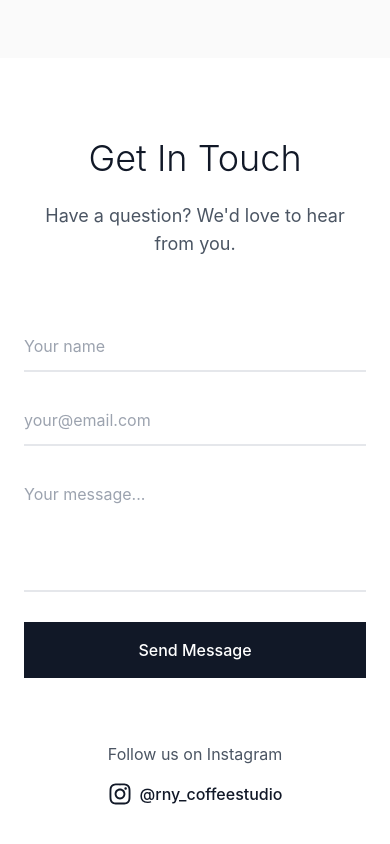
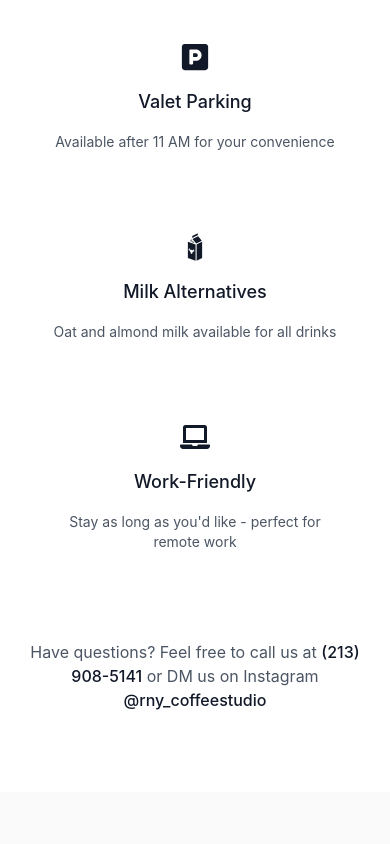
Before and after one commit to ChanYeob1202/RNY-Studio-Coffee, a React (Create React App) app: page / in a window 390 px wide. Shown: the part 3320-4164 px from the top of the page. Built offline with nearby package versions, Linux system fonts and the light colour scheme.

Commit message:
contact fixed

```diff
--- a/src/App.js
+++ b/src/App.js
@@ -1,13 +1,12 @@
 import './App.css';
-import { useState, useRef } from 'react';
+import { useRef } from 'react';
 import Navbar from './layout/Navbar';
 import Footer from './layout/Footer';
 import About from './components/about/About';
 import Location from './sections/location/Location';
 import Contact from './sections/contact/Contact';
+import CoffeeInfo from './sections/coffee/CoffeeInfo';
 import Hero from './components/hero/Hero';
-import { FiAlignJustify } from "react-icons/fi";
-import { IoCloseSharp } from "react-icons/io5";
 
 function App() {
   const sectionRefs = useRef({});
@@ -30,6 +29,7 @@ function App() {
   const navItems = [
     { id: "home", sectionName: "Home"},
     { id: "about", sectionName: "About Us"},
+    { id: "coffee", sectionName: "Our Coffee"},
     { id: "location", sectionName: "Location"},
     { id: "contact", sectionName: "Contact"},
   ]
@@ -53,6 +53,14 @@ function App() {
           <About />
       </section>
 
+      {/* Coffee Info */}
+      <section
+        id = "coffee"
+        ref={(el) => sectionRefs.current['coffee'] = el}
+        className = "w-full min-h-screen"
+      >
+        <CoffeeInfo />
+      </section>
 
       {/* Location (visit us) */}
       <section
--- /dev/null
+++ b/src/sections/coffee/CoffeeInfo.jsx
@@ -0,0 +1,94 @@
+import React from 'react'
+import { FaWifi, FaParking, FaCoffee, FaLaptop } from "react-icons/fa";
+import { GiMilkCarton } from "react-icons/gi";
+
+export default function CoffeeInfo() {
+  const amenities = [
+    {
+      icon: <FaWifi className="text-3xl" />,
+      title: "Free WiFi",
+      description: "Stay connected with complimentary high-speed internet"
+    },
+    {
+      icon: <FaParking className="text-3xl" />,
+      title: "Valet Parking",
+      description: "Available after 11 AM for your convenience"
+    },
+    {
+      icon: <GiMilkCarton className="text-3xl" />,
+      title: "Milk Alternatives",
+      description: "Oat and almond milk available for all drinks"
+    },
+    {
+      icon: <FaLaptop className="text-3xl" />,
+      title: "Work-Friendly",
+      description: "Stay as long as you'd like - perfect for remote work"
+    }
+  ];
+
+  return (
+    <div className="w-full min-h-screen flex flex-col items-center px-6 py-20 bg-white">
+
+      {/* Our Coffee Header */}
+      <div className="text-center mb-16 max-w-3xl">
+        <h2 className="text-4xl md:text-5xl font-light mb-6 text-gray-900">
+          Our Coffee
+        </h2>
+        <p className="text-lg text-gray-600">
+          Exceptional beans, expertly crafted
+        </p>
+      </div>
+
+      {/* Roastery Partner Section */}
+      <div className="w-full max-w-4xl mb-24">
+        <div className="bg-neutral-50 p-12 text-center">
+          <div className="mb-6">
+            <FaCoffee className="text-5xl text-gray-900 mx-auto mb-4" />
+          </div>
+          <h3 className="text-3xl font-light mb-4 text-gray-900">
+            Proudly Serving Stumptown Coffee
+          </h3>
+          <p className="text-gray-600 max-w-2xl mx-auto leading-relaxed">
+            We partner with Stumptown Coffee Roasters to bring you some of the finest
+            specialty coffee available. Known for their commitment to direct trade and
+            sustainable sourcing, Stumptown shares our passion for exceptional coffee
+            and ethical practices.
+          </p>
+        </div>
+      </div>
+
+      {/* Amenities Section */}
+      <div className="w-full max-w-6xl">
+        <h3 className="text-3xl font-light text-center mb-12 text-gray-900">
+          What We Offer
+        </h3>
+        <div className="grid grid-cols-1 md:grid-cols-2 lg:grid-cols-4 gap-8">
+          {amenities.map((amenity, index) => (
+            <div
+              key={index}
+              className="text-center space-y-4 p-6 hover:bg-neutral-50 transition duration-300"
+            >
+              <div className="text-gray-900 flex justify-center">
+                {amenity.icon}
+              </div>
+              <h4 className="font-medium text-gray-900 text-lg">
+                {amenity.title}
+              </h4>
+              <p className="text-sm text-gray-600">
+                {amenity.description}
+              </p>
+            </div>
+          ))}
+        </div>
+      </div>
+
+      {/* Additional Info */}
+      <div className="mt-16 text-center max-w-2xl">
+        <p className="text-gray-600">
+          Have questions? Feel free to call us at <a href="tel:2139085141" className="text-gray-900 font-medium hover:underline">(213) 908-5141</a> or
+          DM us on Instagram <a href="https://instagram.com/rny_coffeestudio" target="_blank" rel="noopener noreferrer" className="text-gray-900 font-medium hover:underline">@rny_coffeestudio</a>
+        </p>
+      </div>
+    </div>
+  )
+}
--- a/src/sections/contact/Contact.jsx
+++ b/src/sections/contact/Contact.jsx
@@ -1,28 +1,9 @@
-import React, {useState} from 'react'
-import { FaInstagram } from "react-icons/fa6";
-import emailjs from '@emailjs/browser';
+import React from 'react'
+import { FaInstagram, FaPhone, FaEnvelope } from "react-icons/fa6";
 
 export default function Contact() {
-    const [ formData, setFormData ] = useState({
-        name: "",
-        email: "",
-        message: ""
-    })
-
-    const handleChange = (e) => {
-        setFormData({
-            ...formData,
-            [e.target.name]: e.target.value
-        })
-    }
-
-    const handleSubmit = (e) => {
-        e.preventDefault();
-        // ... your email logic
-    };
-
   return (
-    <div className="w-full min-h-screen flex flex-col items-center px-6 py-20 bg-white">
+    <div className="w-full min-h-screen flex flex-col items-center justify-center px-6 py-20 bg-neutral-50">
 
       {/* Simple Header */}
       <div className="text-center mb-16 max-w-2xl">
@@ -30,68 +11,58 @@ export default function Contact() {
           Get In Touch
         </h2>
         <p className="text-lg text-gray-600">
-          Have a question? We'd love to hear from you.
+          We'd love to hear from you
         </p>
       </div>
 
-      {/* Centered Form - Simpler */}
-      <div className="w-full max-w-xl">
-        <form onSubmit={handleSubmit} className="space-y-6">
+      {/* Contact Methods */}
+      <div className="w-full max-w-3xl grid grid-cols-1 md:grid-cols-3 gap-8 mb-12">
 
-          <div>
-            <input
-              type="text"
-              name="name"
-              value={formData.name}
-              onChange={handleChange}
-              className="w-full border-b-2 border-gray-200 py-3 px-0 focus:outline-none focus:border-gray-900 transition bg-transparent"
-              placeholder="Your name"
-            />
-          </div>
+        {/* Phone */}
+        <div className="text-center p-8 bg-white hover:shadow-lg transition duration-300">
+          <FaPhone className="text-3xl text-gray-900 mx-auto mb-4" />
+          <h3 className="font-medium text-gray-900 mb-2">Call Us</h3>
+          <a
+            href="tel:2139085141"
+            className="text-gray-600 hover:text-gray-900 transition"
+          >
+            (213) 908-5141
+          </a>
+        </div>
 
-          <div>
-            <input
-              type="email"
-              name="email"
-              value={formData.email}
-              onChange={handleChange}
-              className="w-full border-b-2 border-gray-200 py-3 px-0 focus:outline-none focus:border-gray-900 transition bg-transparent"
-              placeholder="your@email.com"
-            />
-          </div>
+        {/* Email */}
+        <div className="text-center p-8 bg-white hover:shadow-lg transition duration-300">
+          <FaEnvelope className="text-3xl text-gray-900 mx-auto mb-4" />
+          <h3 className="font-medium text-gray-900 mb-2">Email Us</h3>
+          <a
+            href="mailto:info@rnycoffee.com"
+            className="text-gray-600 hover:text-gray-900 transition text-sm"
+          >
+            info@rnycoffee.com
+          </a>
+        </div>
 
-          <div>
-            <textarea
-              name="message"
-              onChange={handleChange}
-              value={formData.message}
-              className="w-full border-b-2 border-gray-200 py-3 px-0 focus:outline-none focus:border-gray-900 transition bg-transparent resize-none"
-              rows="4"
-              placeholder="Your message..."
-            />
-          </div>
-
-          <button
-            type="submit"
-            className="w-full bg-gray-900 text-white py-4 hover:bg-gray-800 transition font-medium"
-          >
-            Send Message
-          </button>
-        </form>
-
-        {/* Simple Instagram Link */}
-        <div className="mt-16 text-center">
-          <p className="text-gray-600 mb-4">Follow us on Instagram</p>
+        {/* Instagram */}
+        <div className="text-center p-8 bg-white hover:shadow-lg transition duration-300">
+          <FaInstagram className="text-3xl text-gray-900 mx-auto mb-4" />
+          <h3 className="font-medium text-gray-900 mb-2">Follow Us</h3>
           <a
-            href="https://instagram.com/your_handle"
+            href="https://instagram.com/rny_coffeestudio"
             target="_blank"
             rel="noopener noreferrer"
-            className="inline-flex items-center gap-2 text-gray-900 hover:text-gray-600 transition"
+            className="text-gray-600 hover:text-gray-900 transition"
           >
-            <FaInstagram className="text-2xl" />
-            <span className="font-medium">@rny_coffeestudio</span>
+            @rny_coffeestudio
           </a>
         </div>
+      </div>
+
+      {/* Additional Info */}
+      <div className="text-center max-w-xl">
+        <p className="text-gray-600 leading-relaxed">
+          Drop by during our hours, give us a call, or send us a DM on Instagram.
+          We're always happy to chat about coffee, events, or just to say hello!
+        </p>
       </div>
     </div>
   )
--- a/src/sections/location/Location.jsx
+++ b/src/sections/location/Location.jsx
@@ -48,6 +48,7 @@ export default function Location() {
       {/* Map - No Border */}
       <div className="w-full max-w-5xl">
         <iframe
+          title="RNY Coffee Studio Location Map"
           src="https://www.google.com/maps/embed?pb=!1m18!1m12!1m3!1d3305.219567833916!2d-118.30631969999997!3d34.063885299999995!2m3!1f0!2f0!3f0!3m2!1i1024!2i768!4f13.1!3m3!1m2!1s0x80c2b97348612e85%3A0xd91400aefaf5b6ef!2sRNY Coffee Studio!5e0!3m2!1sen!2sus!4v1761447499199!5m2!1sen!2sus"
           allowFullScreen
           loading="lazy"
```
Also changed, not shown: 1 other file (tests, documents, lock files or other folders).
